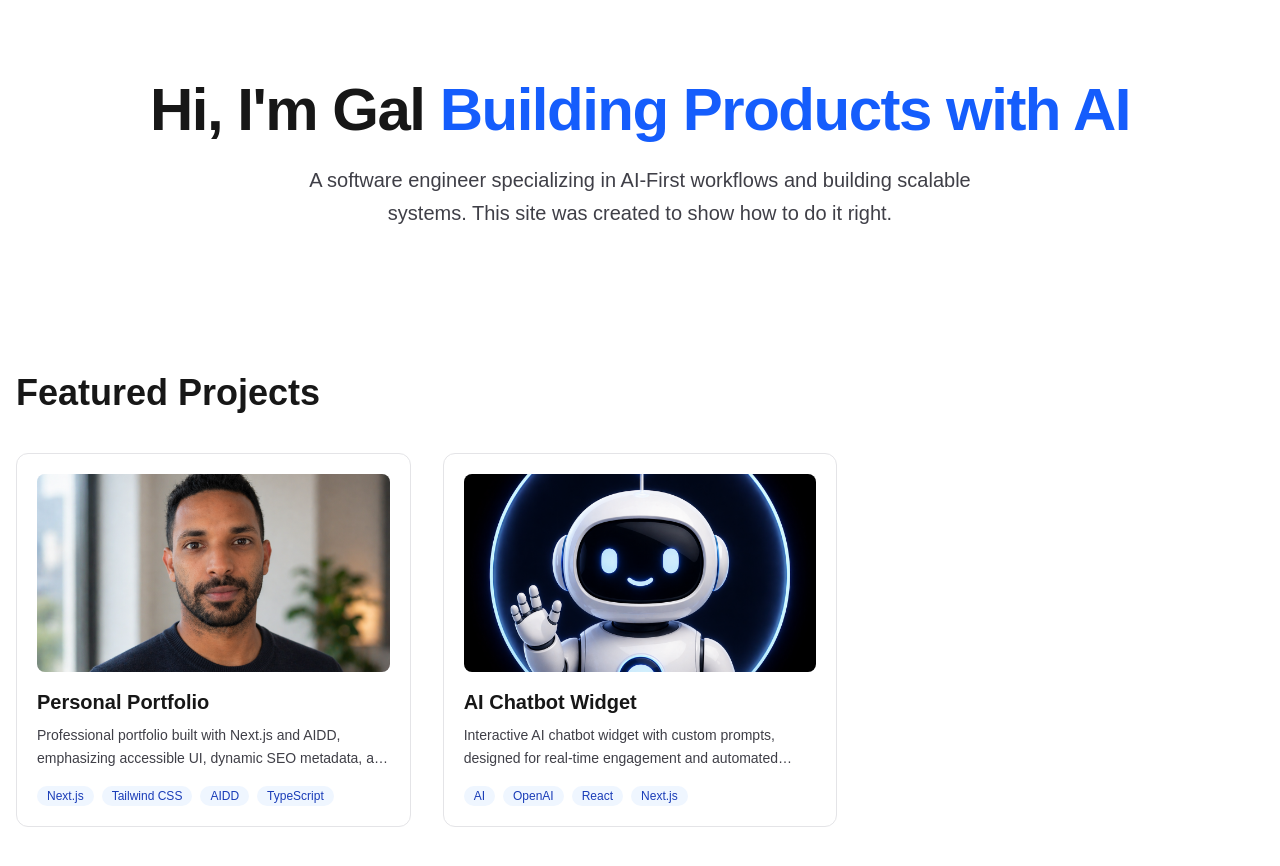
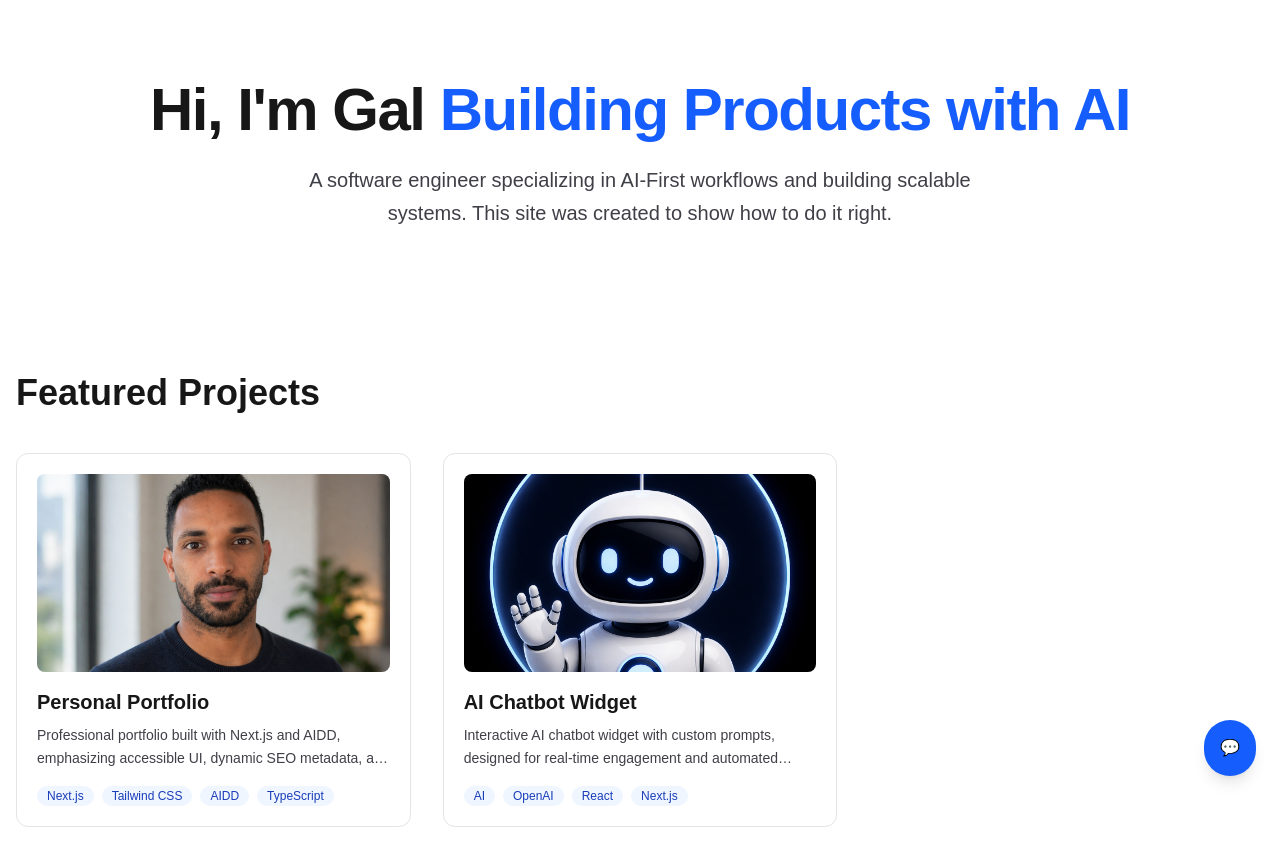
Before and after one commit to 1galaqua/Personal-website, a Next.js app: page / in a window 1280 px wide. Shown: the top 866 px of the page. Built offline with nearby package versions, Linux system fonts and the light colour scheme.

Commit message:
add ChatBot

```diff
--- a/package.json
+++ b/package.json
@@ -12,6 +12,7 @@
   },
   "dependencies": {
     "next": "16.2.3",
+    "openai": "^6.34.0",
     "react": "19.2.4",
     "react-dom": "19.2.4"
   },
--- /dev/null
+++ b/src/app/api/chat/route.ts
@@ -0,0 +1,23 @@
+import { OpenAI } from 'openai';
+import { NextResponse } from 'next/server';
+
+const openai = new OpenAI({ apiKey: process.env.OPENAI_API_KEY });
+
+export async function POST(req: Request) {
+  try {
+    const { messages } = await req.json();
+
+    const response = await openai.chat.completions.create({
+      model: 'gpt-4o',
+      messages: [
+        { role: 'system', content: 'You are Gal Bot, a helpful AI expert assistant.' },
+        ...messages,
+      ],
+    });
+
+    const message = response.choices[0]?.message;
+    return NextResponse.json(message ?? { error: 'No completion' });
+  } catch {
+    return NextResponse.json({ error: 'Failed to fetch' }, { status: 500 });
+  }
+}
--- a/src/app/layout.tsx
+++ b/src/app/layout.tsx
@@ -1,5 +1,6 @@
 import type { Metadata } from "next";
 import { Geist, Geist_Mono } from "next/font/google";
+import ChatWidget from "@/components/ChatWidget";
 import "./globals.css";
 
 const geistSans = Geist({
@@ -25,7 +26,10 @@ export const metadata: Metadata = {
 export default function RootLayout({ children }: { children: React.ReactNode }) {
   return (
     <html lang="en" dir="ltr">
-      <body>{children}</body>
+      <body>
+        {children}
+        <ChatWidget />
+      </body>
     </html>
   );
 }
--- /dev/null
+++ b/src/components/ChatWidget.tsx
@@ -0,0 +1,38 @@
+'use client';
+import { useState } from 'react';
+
+export default function ChatWidget() {
+  const [isOpen, setIsOpen] = useState(false);
+
+  return (
+    <section className="fixed bottom-6 right-6 z-50" role="complementary" aria-label="AI Chatbot">
+      {/* Floating Button */}
+      <button
+        onClick={() => setIsOpen(!isOpen)}
+        className="bg-blue-600 hover:bg-blue-700 text-white p-4 rounded-full shadow-lg transition-transform active:scale-95"
+        aria-expanded={isOpen}
+        aria-label={isOpen ? "Close chat" : "Open chat"}
+      >
+        {isOpen ? '✕' : '💬'}
+      </button>
+
+      {/* Chat Window */}
+      {isOpen && (
+        <div className="absolute bottom-20 right-0 w-80 h-96 bg-white border border-gray-200 rounded-2xl shadow-2xl flex flex-col overflow-hidden">
+          <header className="bg-blue-600 p-4 text-white font-bold">Gal Bot</header>
+          <div className="flex-1 p-4 overflow-y-auto text-sm text-gray-600">
+            Hi! I'm Gal's bot. How can I help you?
+
+          </div>
+          <footer className="p-4 border-t border-gray-100">
+            <input
+              type="text"
+              placeholder="Ask me something..."
+              className="w-full border border-gray-200 rounded-lg px-3 py-2 focus:outline-none focus:ring-2 focus:ring-blue-500"
+            />
+          </footer>
+        </div>
+      )}
+    </section>
+  );
+}
```
Also changed, not shown: 2 other files (tests, documents, lock files or other folders).
